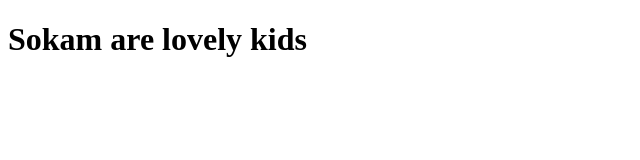
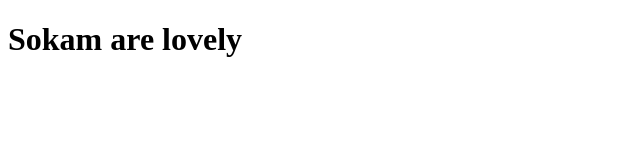
Before and after one commit to OdogwuSaina/Projects, a plain HTML site: page index.html in a window 1280 px wide. Shown: the whole page, without its empty margins (0-640 px from the left). Drawn offline with Linux system fonts and the light colour scheme.

Commit message:
mixed message commit

```diff
--- a/index.html
+++ b/index.html
@@ -7,6 +7,6 @@
     <title>Hello World</title>
 </head>
 <body>
-    <h1>Sokam are lovely kids</h1>
+    <h1>Sokam are lovely</h1>
 </body>
 </html>
```
